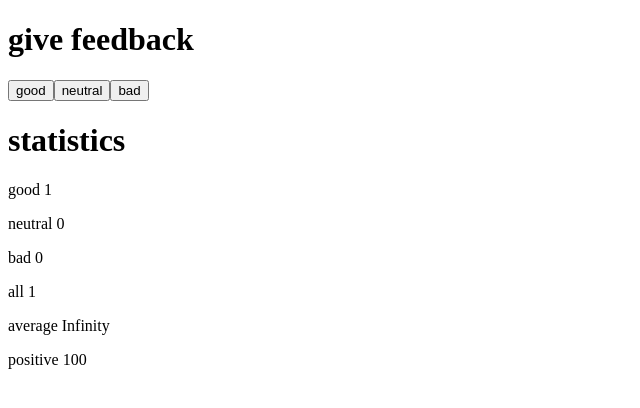
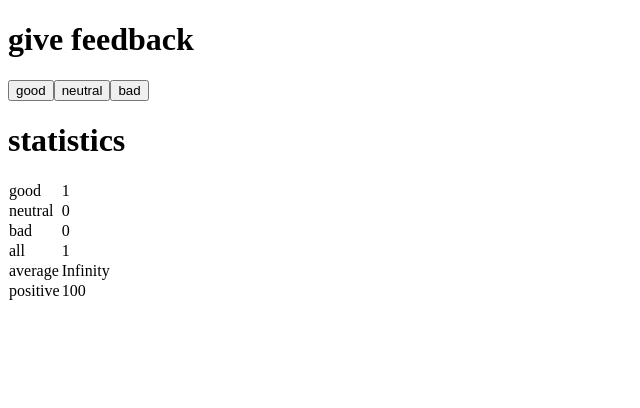
Before and after one commit to AxelNAY/React-JS, a React (Vite) app in the folder part1/unicafe/: page / in a window 1280 px wide. Both pictures are taken after a click on the button "good". Shown: the top 408 px of the page, without its empty margins (0-640 px from the left). Built offline with nearby package versions, Linux system fonts and the light colour scheme.

Commit message:
Complete the exercice 1.11

```diff
--- a/part1/unicafe/src/components/StatisticLine.jsx
+++ b/part1/unicafe/src/components/StatisticLine.jsx
@@ -1,8 +1,9 @@
 const StatisticLine = (props) => {
     return (
-        <p>
-            {props.text} {props.value}
-        </p>
+        <tr>
+            <td>{props.text}</td>
+            <td>{props.value}</td>
+        </tr>
     )
 }
 
```
